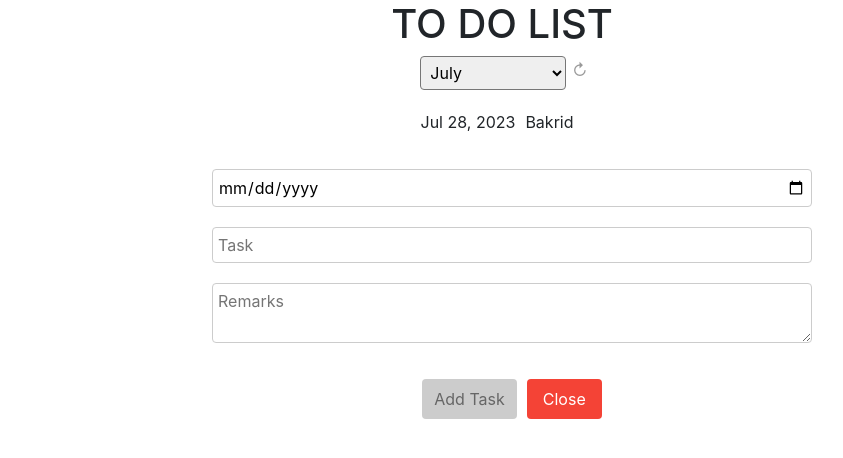
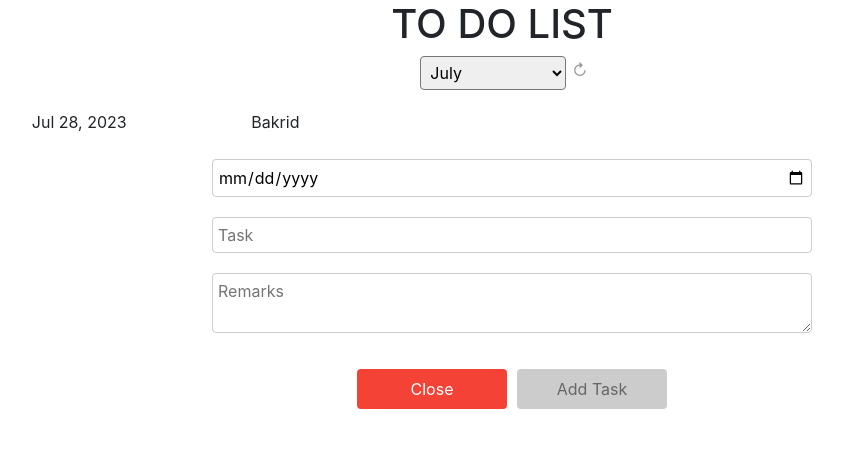
Before and after one commit to joelsunny98/to-do-list.angular, an Angular app: page / in a window 1280 px wide. Both pictures are taken after a click on the button "+ Add Task". Shown: the top 458 px of the page, without its empty margins (133-976 px from the left). Built offline with nearby package versions, Linux system fonts and the light colour scheme.

Commit message:
validation and styling

```diff
--- a/src/app/components/to-do/to-do.component.html
+++ b/src/app/components/to-do/to-do.component.html
@@ -3,8 +3,8 @@
   <div class="header-container">
     <select (change)="onDropDownChange($event)" [ngModel]="selectedMonth">
       <option value=0 disabled hidden>Select a Month</option>
-      <option *ngFor="let options of commonService.monthsArray; trackBy: trackByFn" [selected]="options.value === selectedMonth"
-        [value]="options.value">{{ options.label }}</option>
+      <option *ngFor="let options of commonService.monthsArray; trackBy: trackByFn"
+        [selected]="options.value === selectedMonth" [value]="options.value">{{ options.label }}</option>
     </select>
     <button id="to-do-clear-month-button" class="clear-icon" (click)="selectedMonth = 0">↻</button>
 
@@ -18,44 +18,51 @@
   <div class="task-container">
     <div *ngFor="let taskGroup of taskArray.controls; let i = index; trackBy: trackByFn">
       <div *ngIf="(taskGroup.get('date').value | date:'M') === selectedMonth.toString()">
-        <div class="task-item" *ngIf="!taskGroup.get('editMode')?.value">
+        <div class="task-item col-md-10" *ngIf="!taskGroup.get('editMode')?.value">
+          <div class="col-md-3">
             <label>{{ taskGroup.get('date').value | date }}</label>
+          </div>
+          <div class="col-md-3">
             <label>{{ taskGroup.get('task').value }}</label>
+          </div>
+          <div class="col-md-3">
             <label>{{ taskGroup.get('remarks')?.value }}</label>
-          <div *ngIf="taskGroup.get('isHoliday').value == false">
+          </div>
+          <div class="col-md-3" *ngIf="taskGroup.get('isHoliday').value == false">
             <button id="to-do-edit-button-{{i}}" (click)="startEditing(i)" class="edit-button">Edit</button>
           </div>
-
         </div>
-        <div *ngIf="taskGroup.get('editMode')?.value" [formGroup]="taskForm" class="task-item">
-          <div class="form-field">
+        <div *ngIf="taskGroup.get('editMode')?.value" [formGroup]="taskForm" class="task-item col-md-10">
+          <div class="col-md-3">
             <input id="to-do-list-date-edit-{{i}}" type="date" formControlName="date" placeholder="Date"
               [min]="currentDate | date:'yyyy-MM-dd'" (blur)="checkFormControlValidity('date')">
             <div *ngIf="isFormControlInvalid('date')" class="error-messages">
               {{ getFormControlErrorMessage('date') }}
             </div>
           </div>
-          <div class="form-field">
+          <div class="col-md-3">
             <input id="to-do-list-task-edit-{{i}}" type="text" formControlName="task" placeholder="Task"
               (blur)="checkFormControlValidity('task')">
             <div *ngIf="isFormControlInvalid('task')" class="error-messages">
               {{ getFormControlErrorMessage('task') }}
             </div>
           </div>
-          <div class="form-field">
+          <div class="col-md-3">
             <input id="to-do-list-remarks-edit-{{i}}" type="text" (blur)="checkFormControlValidity('remarks')"
               formControlName="remarks" placeholder="Remarks">
             <div *ngIf="isFormControlInvalid('remarks')" class="error-messages">
               {{ getFormControlErrorMessage('remarks') }}
             </div>
           </div>
+          <div class="col-md-3 d-flex">
+            <button id="to-do-lidt-close-button-{{i}}" type="button" (click)="cancelEditing(i)"
+              class="close-button">Close</button>
             <button id="to-do-list-submit-button-{{i}}" type="submit" (click)="finishEditing(i)"
               [disabled]="!taskForm.valid || taskForm.pristine" class="submit-button">Save</button>
-          <button id="to-do-lidt-close-button-{{i}}" type="button" (click)="cancelEditing(i)"
-            class="close-button">Close</button>
+          </div>
         </div>
 
-      </div>
+
       </div>
     </div>
 
@@ -85,9 +92,9 @@
             {{ getFormControlErrorMessage('remarks') }}
           </div>
         </div>
+        <button id="to-do-list-close-button" type="button" (click)="closeForm()" class="close-button">Close</button>
         <button id="to-do-list-submit-button" type="submit" [disabled]="!taskForm.valid" class="submit-button">Add
           Task</button>
-      <button id="to-do-list-close-button" type="close" (click)="closeForm()" class="close-button">Close</button>
       </form>
     </div>
   </div>
--- a/src/app/components/to-do/to-do.component.scss
+++ b/src/app/components/to-do/to-do.component.scss
@@ -50,7 +50,8 @@ select {
 .task-item label {
   margin-right: 10px;
   margin-bottom: 5px;
-
+  width: 100px;
+  text-align: left;
 }
 
 .task-item input[type="date"],
@@ -80,6 +81,7 @@ select {
   padding: 5px;
   border-radius: 4px;
   margin-left: 10px;
+  width: 150px;
 }
 
 .form-container {
@@ -100,12 +102,12 @@ select {
   color: white;
   border: none;
   cursor: pointer;
-  padding: 2px;
   border-radius: 2px;
   margin-right: 5px;
   margin-bottom: 10px;
   padding: 5px;
   border-radius: 4px;
+  width: 150px;
 }
 
 .edit-button:hover {
@@ -141,9 +143,6 @@ select {
   width: 600px; /* Set a fixed width for the input field */
 }
 
-.form-container button[type="submit"] {
-  margin-top: 10px;
-}
 
 label {
   margin-bottom: 5px;
@@ -156,14 +155,6 @@ textarea {
   padding: 8px;
   border-radius: 4px;
   border: 1px solid #ccc;
-}
-
-button[type="submit"] {
-  background-color: #4CAF50;
-  color: white;
-  border: none;
-  padding: 8px 12px;
-  cursor: pointer;
 }
 
 .error-message,.error-messages {
@@ -198,24 +189,6 @@ button[type="submit"]:disabled {
   cursor: not-allowed;
 }
 
-button[type="submit"]:not(:disabled) {
-  background-color: #007bff;
-  color: #fff;
-}
-
-button[type="save"] {
-  background-color: #ccc;
-  color: #666666;
-  margin-bottom: 10px;
-  padding: 5px;
-  border-radius: 4px;
-}
-
-button[type="save"]:disabled {
-  opacity: 0.5;
-  cursor: not-allowed;
-}
-
 .close-button {
   background-color: #f44336;
   color: #ffffff;
@@ -224,6 +197,8 @@ button[type="save"]:disabled {
   border-radius: 4px;
   cursor: pointer;
   margin-left: 10px;
+  width: 150px;
+  margin-top: 10px;
 }
 
 .close-button:hover {
@@ -231,10 +206,12 @@ button[type="save"]:disabled {
 }
 
 .submit-button{
+  background-color: #4CAF50;
   color: #ffffff;
   border: none;
   padding: 8px 16px;
   border-radius: 4px;
   cursor: pointer;
   margin-left: 10px;
+  width: 150px;
 }
--- a/src/app/components/to-do/to-do.component.ts
+++ b/src/app/components/to-do/to-do.component.ts
@@ -156,9 +156,11 @@ export class ToDoComponent implements OnInit {
    */
   weekendValidator(control: FormControl) {
     const selectedDate = new Date(control.value);
-    const day = selectedDate.getDay()
-    const isWeekEnd = day === 0 || day === 6;
-    return isWeekEnd ? { isWeekend: true } : null;
+    const currentDate = new Date();
+    const isWeekend = selectedDate.getDay() === 0 || selectedDate.getDay() === 6;
+    const isPreviousDate = selectedDate < currentDate;
+
+    return isWeekend || isPreviousDate ? { isWeekendOrPreviousDate: true } : null;
   }
 
   /**
--- a/src/app/pipes/validation-error.pipe.ts
+++ b/src/app/pipes/validation-error.pipe.ts
@@ -33,6 +33,9 @@ export class ValidationErrorPipe implements PipeTransform {
       case errors?.['isHoliday']:
         return 'This date is a Holiday.';
 
+      case errors?.['isWeekendOrPreviousDate']:
+        return 'Selected date is a  previous date or Week end.';
+
       default:
         return '';
     }
```
Lines whose indentation alone changed are shown as unchanged.
